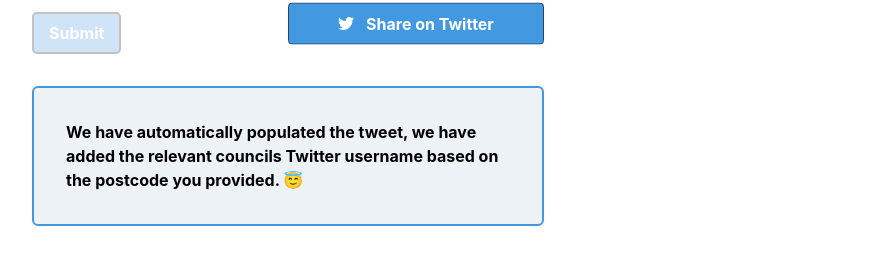
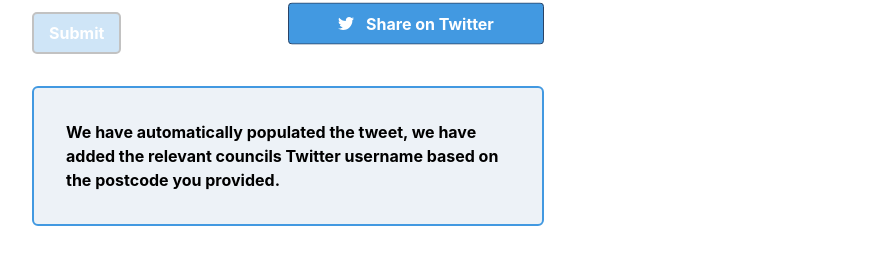
Before and after one commit to rupertbright-hub/CycleFlow, a React (Create React App) app in the folder client/: page /tweetform in a window 1280 px wide. Both pictures are taken after typing "Sample", "2020-01-15", "Sample", "Sample" into the empty fields and a click on the button "Submit". Shown: the part 600-864 px from the top of the page, without its empty margins (352-1230 px from the left). Built offline with nearby package versions, Linux system fonts and the light colour scheme; no server answers; a web font is replaced by a local one.

Commit message:
chore:fix

```diff
--- a/client/src/TweetForm/TweetForm.js
+++ b/client/src/TweetForm/TweetForm.js
@@ -244,7 +244,7 @@ function TweetForm() {
                   <div className="bg-gray-200 rounded-md mt-8 border-2 font-bold border-blue-500 p-8 transition">
                     We have automatically populated the tweet, we have added the
                     relevant councils Twitter username based on the postcode you
-                    provided. 😇
+                    provided.
                   </div>
                 )}
               </div>
--- a/client/src/TweetList/TweetList.js
+++ b/client/src/TweetList/TweetList.js
@@ -1,6 +1,5 @@
 import React from 'react';
-import Lottie from 'react-lottie';
-import animationData from '../10687-not-found.json';
+// import animationData from '../10687-not-found.json';
 import Nav from '../Nav/Nav';
 import { FontAwesomeIcon } from '@fortawesome/react-fontawesome';
 import { faTwitter } from '@fortawesome/free-brands-svg-icons';
@@ -11,14 +10,14 @@ function TweetList({ tweets }) {
     return text.replace(/(?:https?|ftp):\/\/[\n\S]+/g, '');
   };
 
-  const defaultOptions = {
-    loop: true,
-    autoplay: true,
-    animationData: animationData,
-    rendererSettings: {
-      preserveAspectRatio: 'xMidYMid slice',
-    },
-  };
+//   const defaultOptions = {
+//     loop: true,
+//     autoplay: true,
+//     animationData: animationData,
+//     rendererSettings: {
+//       preserveAspectRatio: 'xMidYMid slice',
+//     },
+//   };
 
   return (
 
--- a/client/src/banner/Banner.js
+++ b/client/src/banner/Banner.js
@@ -17,8 +17,6 @@ function Banner() {
         window.addEventListener("resize", resizeWindow);
         return () => window.removeEventListener("resize", resizeWindow);
       }, []);
-
-      console.log(windowWidth)
 
   const defaultOptions = {
     loop: true,
```
